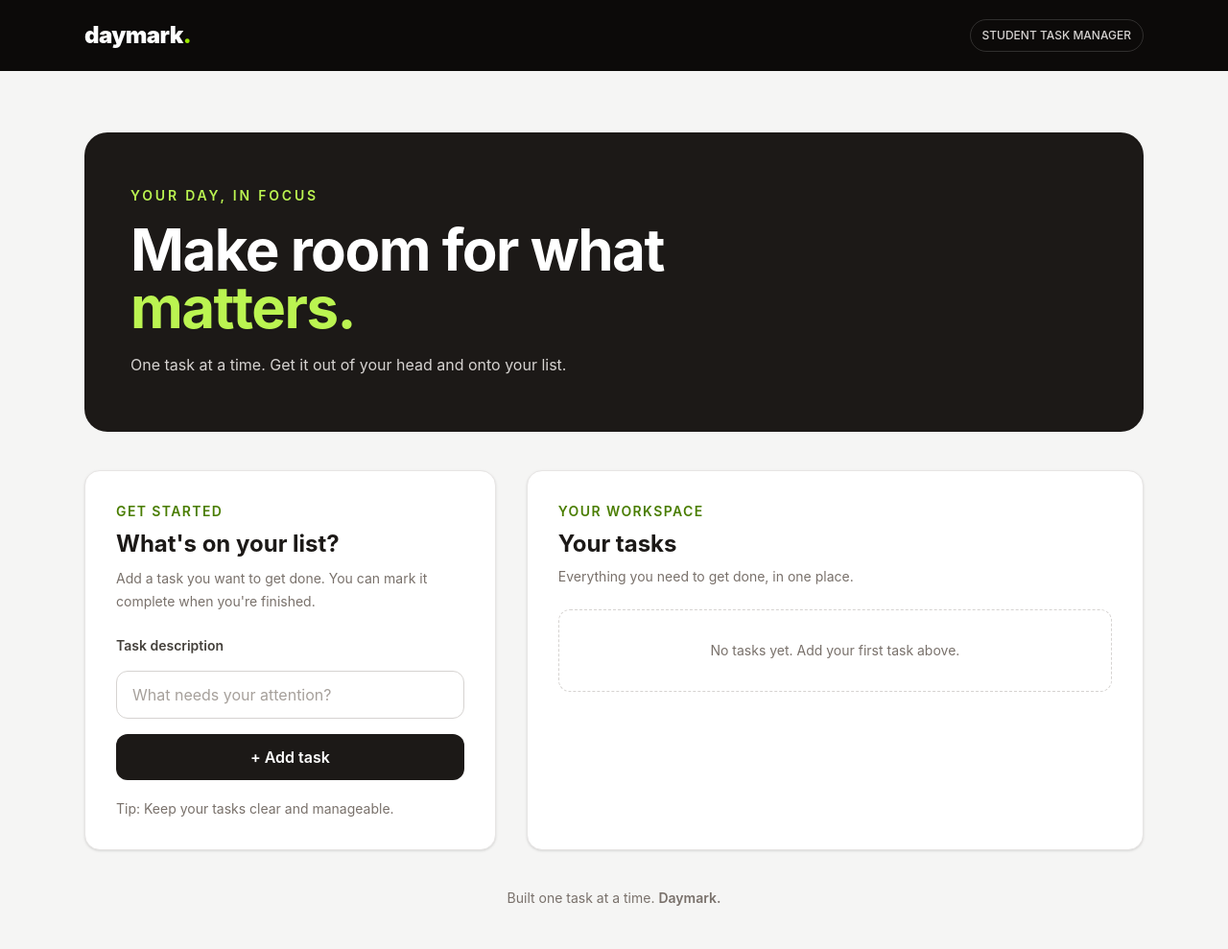
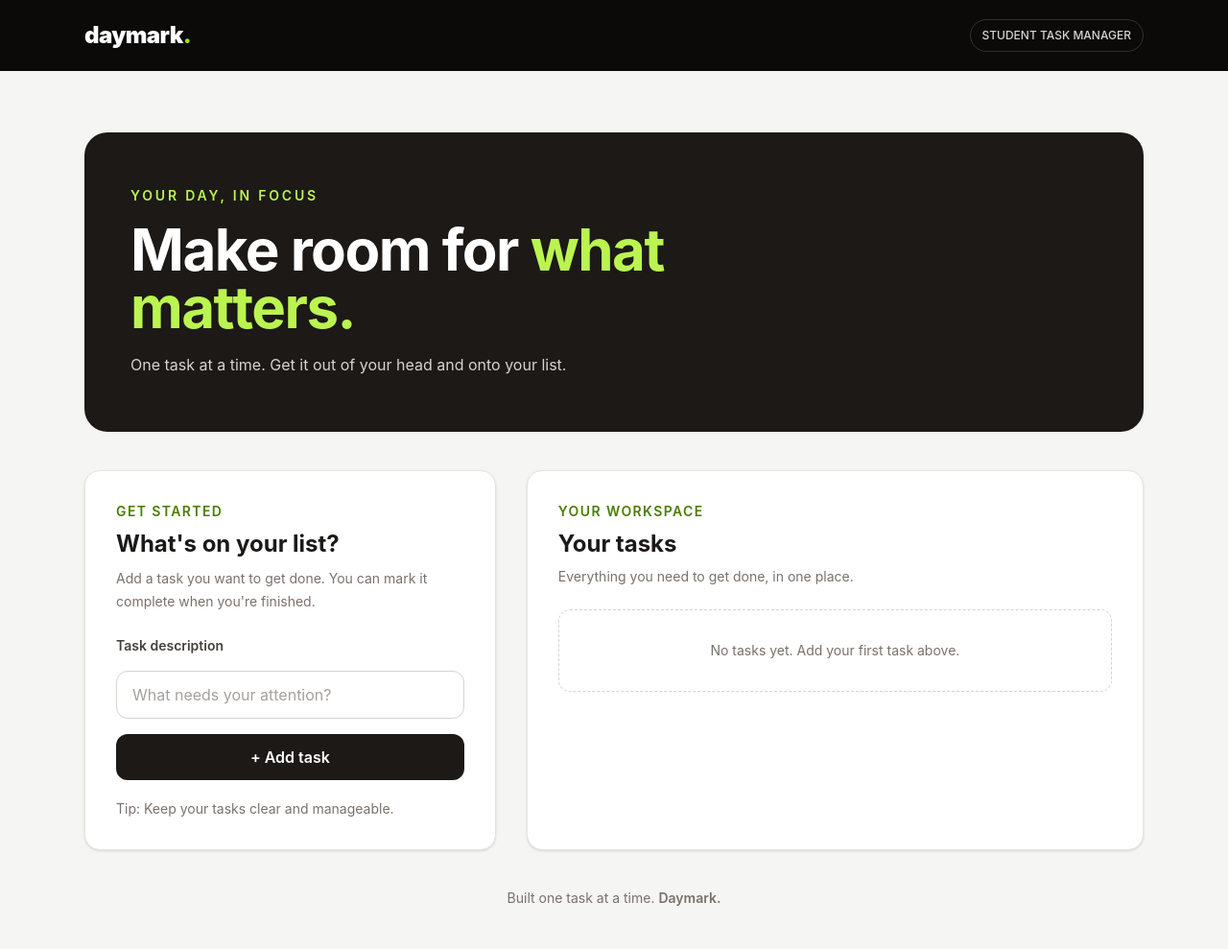
Before and after one commit to Mutavuta/Daymark-task-manager, a website built with Vite: page index.html in a window 1280 px wide. Shown: the whole page at 96% size. Built offline with nearby package versions, Linux system fonts and the light colour scheme.

Commit message:
updated index.html- UI component

```diff
--- a/index.html
+++ b/index.html
@@ -34,8 +34,8 @@
         </p>
 
         <h1 class="max-w-2xl text-4xl font-bold tracking-tight md:text-6xl">
-            Make room for what
-            <span class="text-lime-300">matters.</span>
+            Make room for
+            <span class="text-lime-300">what matters.</span>
         </h1>
 
         <p class="mt-4 max-w-xl text-base leading-7 text-stone-300">
```
